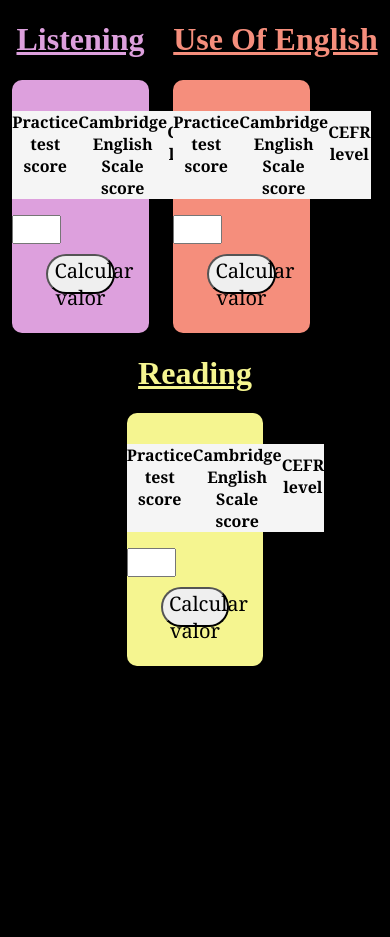
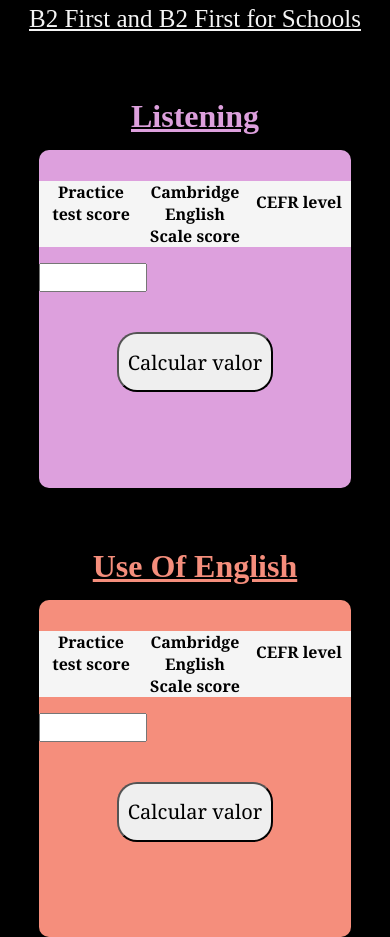
Before and after one commit to deivit94/FirstListeningScore, a plain HTML site: page docs/index.html in a window 390 px wide. Shown: the top 937 px of the page. Before the commit the page ends 844 px from the top, so only its background shows below. Drawn offline with Linux system fonts and the light colour scheme.

Commit message:
Add writing without js, and responsive

```diff
--- a/docs/index.html
+++ b/docs/index.html
@@ -8,7 +8,7 @@
     <link rel="stylesheet" href="style.css">
 </head>
 <body>
-
+    <p class="titulo-principal">B2 First and B2 First for Schools</p>
     <main>
         <div class="listening-div">
             <h1>Listening</h1>
@@ -64,6 +64,24 @@
                 </div>
             </div>
         </div>
+        <div class="writing-div">
+            <h1 style="color: #bdecb6;">Writing</h1>
+            <div class="main-div" style="background-color: #bdecb6;">
+                <div class="title-div">
+                    <p class="title">Practice<br />test score</p>
+                    <p class="title">Cambridge English<br />Scale score</p>
+                    <p class="title lasttitle">CEFR level</p>
+                </div>
+                <div class="numbers-div">
+                    <input onkeypress="pressEnterCuatro(event)" autocomplete="off" type="text" class="numbersitem input" id="inputCuatro">
+                    <p class="numbersitem p-text" id="scoreCuatro"></p>
+                    <p class="numbersitem p-text" id="levelCuatro"></p>
+                </div>
+                <div class="button-div">
+                    <button onclick="calcularValorCuatro()" class="button">Calcular valor</button>
+                </div>
+            </div>
+        </div>
     </main>
 </body>
 <script src="app.js"></script>
--- a/docs/style.css
+++ b/docs/style.css
@@ -8,15 +8,28 @@
     background-color: black;
 }
 
+.titulo-principal {
+    color: whitesmoke;
+    text-align: center;
+    font-size: 25px;
+    margin-top: 5px;
+    margin-bottom: 5px;
+    text-decoration: underline;
+}
+
 h1 {
     color: plum;
     text-decoration: underline;
     text-align: center;
+    margin: 0;
+    margin-bottom: 15px;
 }
 main {
+    height: 90vh;
     display: flex;
     flex-flow: row wrap;
     justify-content: space-around;
+    align-content: space-around;
 }
 
 .main-div {
@@ -76,6 +89,13 @@
     text-align: center;
 }
 
+#scoreCuatro, #levelCuatro {
+    display: block;
+    margin: 0px;
+    margin-top: 3px;
+    text-align: center;
+}
+
 .input {
     font-size: 20px;
 }
@@ -104,3 +124,29 @@
 .p-text {
     font-size: 20px;
 }
+
+@media (max-width: 900px) {
+    main {
+        height: 90vh;
+        display: flex;
+        flex-flow: column nowrap;
+        justify-content: unset;
+        align-content: unset;
+        align-items: center;
+    }
+    .main-div {
+        width: 80vw;
+        height: 40vh;
+        border-radius: 10px;
+        padding-top: 15px;
+    }
+    h1 {
+        margin-top: 60px;
+    }
+    .button {
+        margin-top: 30px;
+        width: 50%;
+        height: 60px;
+        font-size: 20px;
+    }
+}
```
